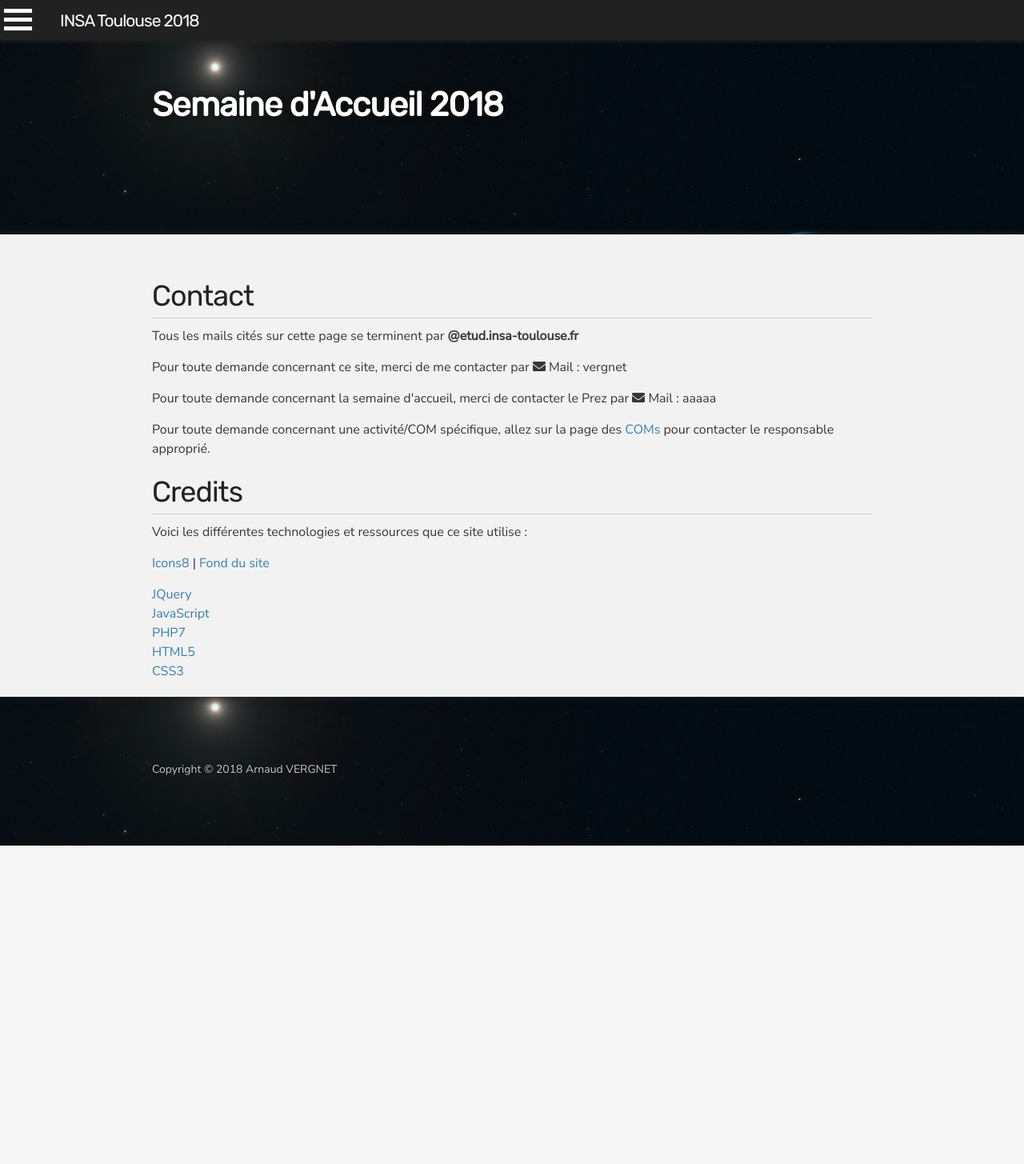
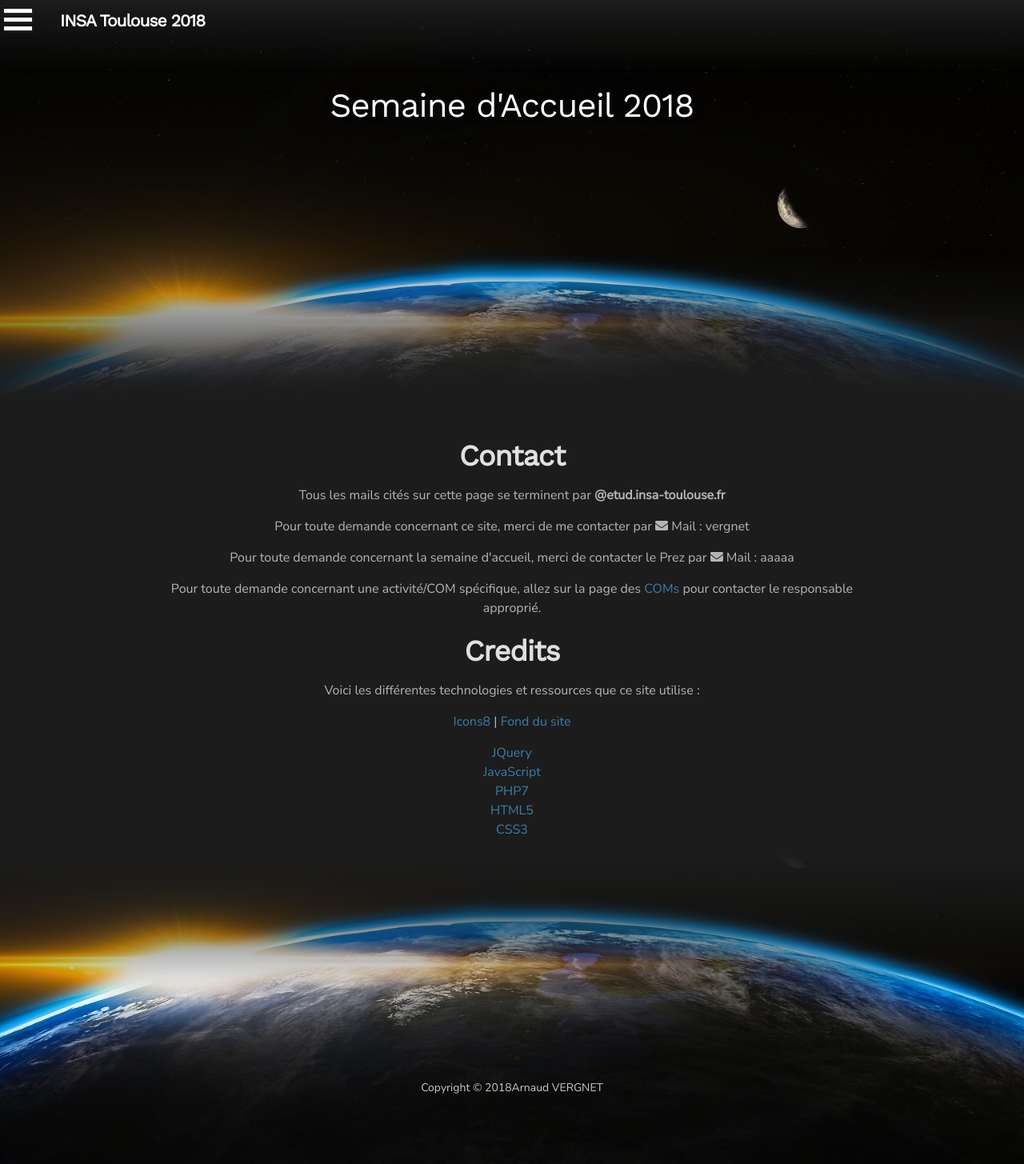
Before and after one commit to Keplyx/site-accueil-insa, a PHP site: page /infos.php in a window 1280 px wide. Shown: the whole page at 80% size. Before the commit the page ends 1057 px from the top, so only its background shows below. Run offline with PHP 8.4, Linux system fonts and the light colour scheme; some libraries are stand-ins or nearby versions.

Commit message:
Changed website style

```diff
--- a/assets/css/sidenav.css
+++ b/assets/css/sidenav.css
@@ -3,16 +3,16 @@
 .sidenav {
     height: 100%;
     width: 250px;
-    margin-left: -250px; /* change margin with JavaScript */
+    margin-left: -500px; /* change margin with JavaScript */
     position: fixed; /* Stay in place */
     z-index: 1000;
     top: 0;
     left: 0;
-    background-color: #111111;
     overflow-x: hidden; /* Disable horizontal scroll */
     padding-top: 80px;
     transition: 0.5s; /* 0.5 second transition effect to slide in the sidenav */
-    box-shadow: none; /* change shadow with JavaScript */
+    text-align: left;
+    background: linear-gradient(to right, #1c1c1c, transparent 90%);
 }
 
 /* The navigation menu links */
--- a/assets/css/style.css
+++ b/assets/css/style.css
@@ -38,19 +38,21 @@ body {
     -o-background-size: cover;
 
     box-sizing: border-box;
-    color: #373737;
+    color: #b5b5b5;
     font-size: 16px;
     font-family: 'Nunito Sans', sans-serif;
     line-height: 1.5;
     -webkit-font-smoothing: antialiased;
+    text-align: center;
 }
 
 h1, h2, h3, h4, h5, h6 {
     margin: 10px 0;
-    color: #222222;
-    font-family: 'Rubik', sans-serif;
+    color: #e0e0e0;
+    font-family: 'Work Sans', sans-serif;
+    font-weight: bold;
     letter-spacing: -1px;
-    border-bottom: 1px solid #ccc;
+    text-align: center;
 }
 
 h1 {
@@ -187,12 +189,11 @@ Full-Width Styles
 #header_top {
     display: flex;
     color: white;
-    background: #212121;
     position: fixed;
     width: 100%;
-    height: 50px;
     z-index: 2000;
-    box-shadow: 0 2px 5px #222;
+    height: 100px;
+    background: linear-gradient(to bottom, #1c1c1c, transparent 90%);
 }
 
 #header_top h4 {
@@ -212,9 +213,10 @@ Full-Width Styles
     margin: 0;
     color: #fff;
     font-size: 42px;
-    font-weight: 700;
     text-shadow: #111 0 0 10px;
-    border-bottom: none;
+    text-align: center;
+    font-family: 'Work Sans', sans-serif;
+    font-weight: normal;
 }
 
 #description {
@@ -232,9 +234,6 @@ Full-Width Styles
 
 #home_content {
     padding-top: 100px;
-    background-color: #212121aa;
-    border-radius: 0 0 60px 60px;
-    box-shadow: 0 0 40px #212121;
 }
 
 #home_content h1 {
@@ -252,9 +251,16 @@ Full-Width Styles
     text-shadow: 0 0 5px #000;
 }
 
+#main_fading_top_edge {
+    height: 200px;
+    background: linear-gradient(to top, #1c1c1c, transparent 90%);
+}
+#main_fading_bottom_edge {
+    height: 200px;
+    background: linear-gradient(to bottom, #1c1c1c, transparent 90%);
+}
 #main_content_wrap {
-    background: #f2f2f2;
-    box-shadow: 0 0 10px #222;
+    background: #1c1c1c;
 }
 
 #main_content {
--- a/assets/scripts/sidenavScript.js
+++ b/assets/scripts/sidenavScript.js
@@ -10,7 +10,6 @@ var backButton = $("#back_button");
 
 function openNav() {
     sidenav.css("margin-left", "0");
-    sidenav.css("box-shadow", "5px 5px 10px #151515");
     backButton.addClass("active_background");
     enableHamburger();
     menuOpen = true;
@@ -23,7 +22,6 @@ function openNav() {
  */
 function closeNav() {
     sidenav.css("margin-left", "-250px");
-    sidenav.css("box-shadow", "none");
     backButton.removeClass("active_background");
     disableHamburger();
     menuOpen = false;
--- a/index.php
+++ b/index.php
@@ -9,7 +9,7 @@
     <link rel="stylesheet" type="text/css" media="screen" href="assets/css/sidenav.css">
     <link rel="stylesheet" type="text/css" media="screen" href="assets/css/hamburger.css">
     <script src="https://ajax.googleapis.com/ajax/libs/jquery/3.3.1/jquery.min.js"></script>
-    <link href="https://fonts.googleapis.com/css?family=Nunito+Sans|Rubik" rel="stylesheet">
+    <link href="https://fonts.googleapis.com/css?family=Nunito+Sans|Work+Sans" rel="stylesheet">
 </head>
 <body id="main">
 <div id="back_button" onclick="closeNav()"></div>
--- a/infos.php
+++ b/infos.php
@@ -12,7 +12,7 @@ ob_start(); // Start reading html
 
 <h1>Credits</h1>
 <p>Voici les différentes technologies et ressources que ce site utilise :</p>
-<p><a href="https://icons8.com/">Icons8</a> | <a href="https://commons.wikimedia.org/wiki/File:Triton_(artist%27s_impression).jpg">Fond du site</a></p>
+<p><a href="https://icons8.com/">Icons8</a> | <a href="http://maxpixel.freegreatpicture.com/World-Earth-Rise-Sunrise-Space-Outer-Sun-Globe-1765027">Fond du site</a></p>
 <a href="https://jquery.com/">JQuery</a>
 <br>
 <a href="https://www.javascript.com/">JavaScript</a>
--- a/template.php
+++ b/template.php
@@ -11,7 +11,7 @@
     <link rel="stylesheet" type="text/css" media="screen" href="assets/css/planning_events.css">
     <link rel="stylesheet" type="text/css" media="screen" href="assets/css/photos.css">
     <script src="https://ajax.googleapis.com/ajax/libs/jquery/3.3.1/jquery.min.js"></script>
-    <link href="https://fonts.googleapis.com/css?family=Nunito+Sans|Rubik" rel="stylesheet">
+    <link href="https://fonts.googleapis.com/css?family=Nunito+Sans|Work+Sans" rel="stylesheet">
 </head>
 <body id="main">
 <div id="back_button" onclick="closeNav()"></div>
@@ -27,20 +27,20 @@ include("includes/sidenav.html");
     </header>
 </div>
 
+<div id="main_fading_top_edge"></div>
 <div id="main_content_wrap" class="outer">
     <section id="main_content" class="inner">
         <?= $pageContent // Display content defined in calling file  ?>
     </section>
 </div>
-
+<div id="main_fading_bottom_edge"></div>
 <div id="footer_wrap" class="outer">
     <footer class="inner">
-        <p class="copyright">Copyright ©
+        <p class="copyright">
             <script type="text/javascript">
                 var d = new Date();
-                document.write(d.getFullYear())
+                document.write("Copyright © " + d.getFullYear() + "Arnaud VERGNET")
             </script>
-            Arnaud VERGNET
         </p>
     </footer>
 </div>
```
Also changed, not shown: assets/css/photos.css (+14 -12 lines), assets/images/bg.jpg, includes/top_bar.html (line endings or trailing spaces).
